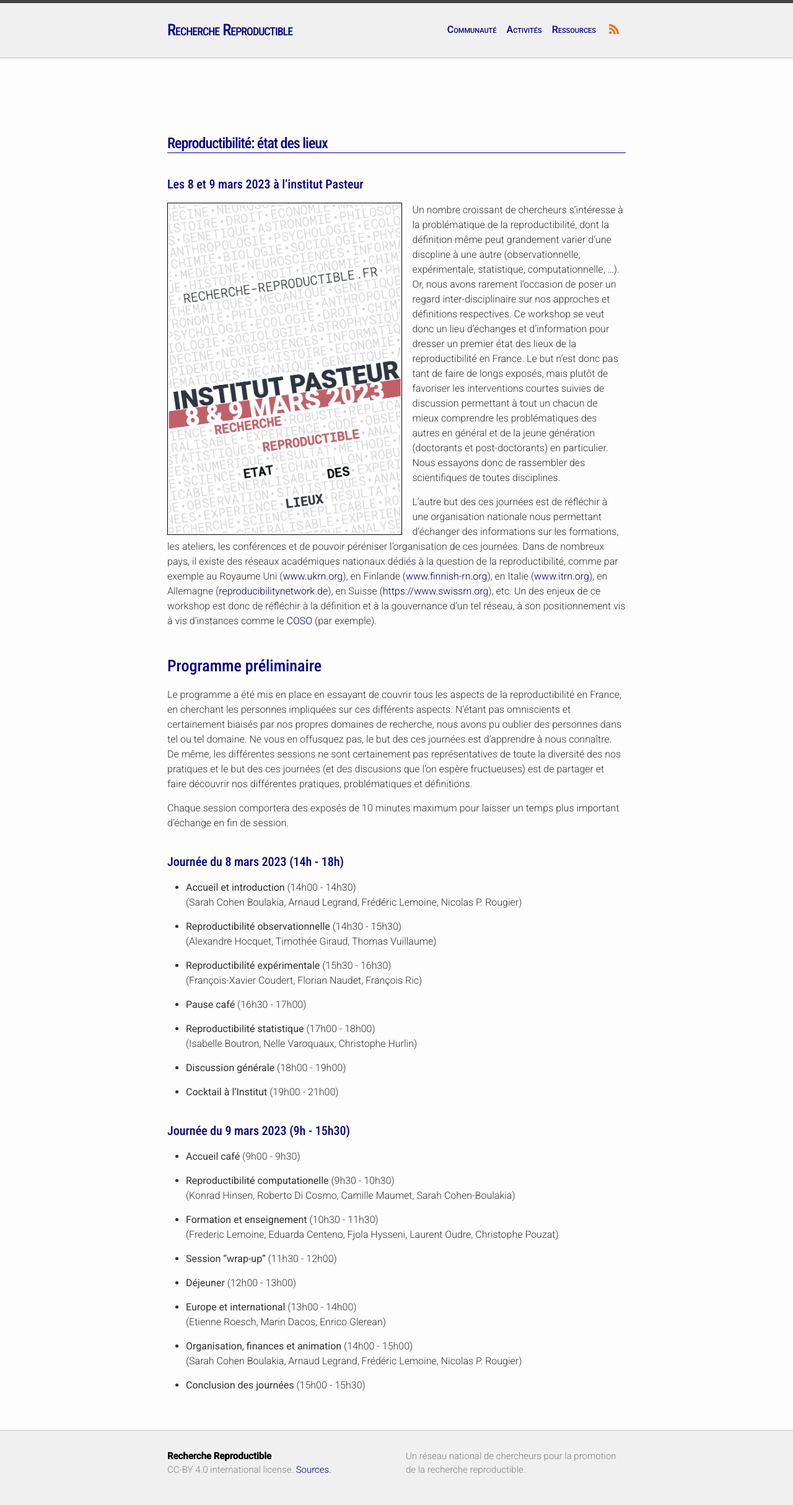
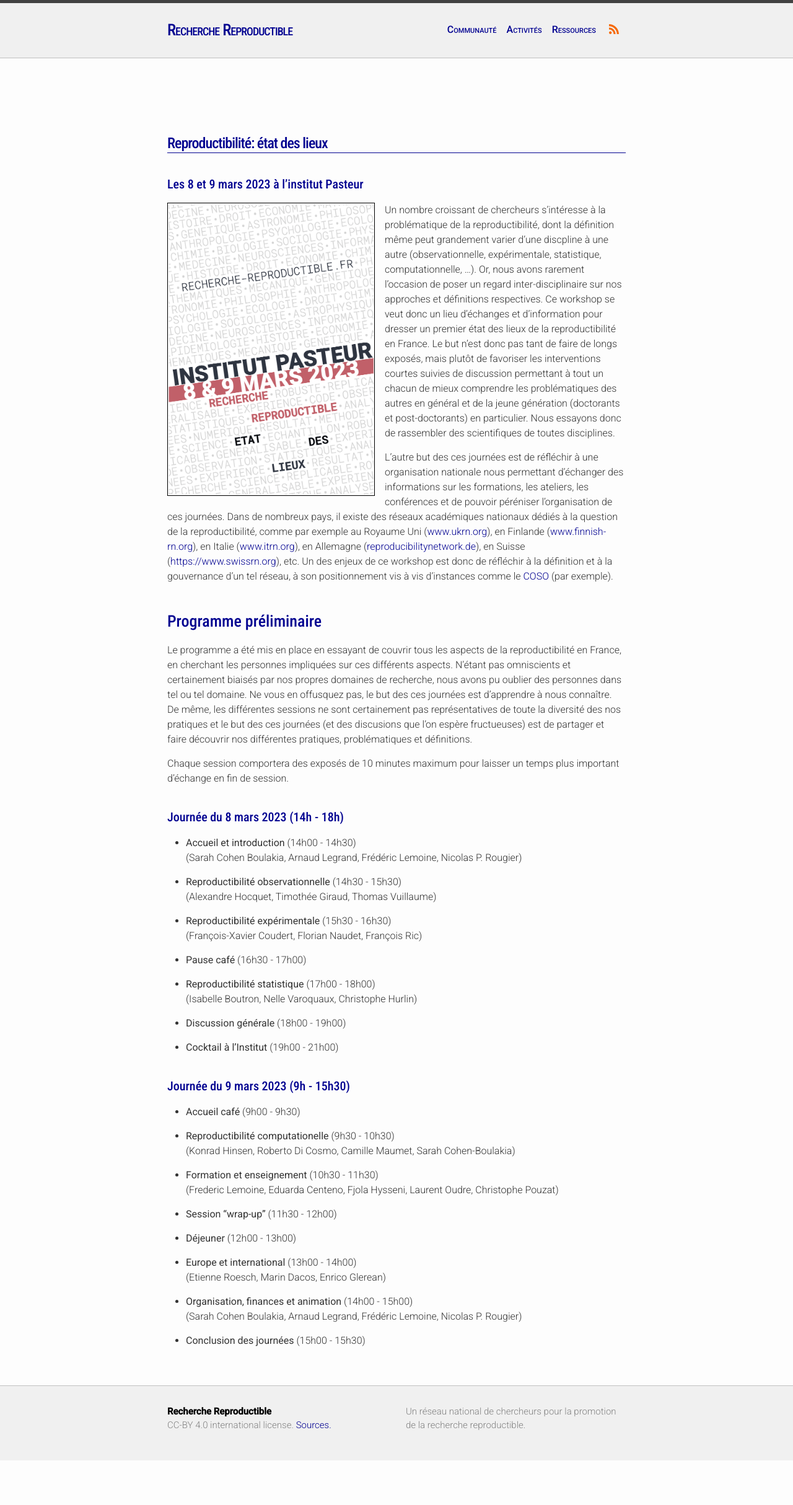
Before and after one commit to FR-RN/FR-RN, a Jekyll site: the page built from rr-days.md, in a window 1280 px wide. Shown: the whole page at 62% size. Built offline with Jekyll 4.4.1, drawn with Linux system fonts in a browser that asks for light colours; some web fonts are replaced; after the commit the page ends 2356 px from its top, so only the background shows below that.

Commit message:
Reduced poste size

```diff
--- a/rr-days.md
+++ b/rr-days.md
@@ -7,8 +7,7 @@ permalink: /rr-days/
 # Reproductibilité: état des lieux
 ## Les 8 et 9 mars 2023 à l'institut Pasteur
 
-
-[![](../assets/images/recherche-reproductible.png){: style="border: 1px solid black; width: 51%; float: left; margin-right: 1em;" }](../assets/images/recherche-reproductible.pdf)
+[![](../assets/images/recherche-reproductible.png){: style="border: 1px solid black; width: 45%; float: left; margin-right: 1em;" }](../assets/images/recherche-reproductible.pdf)
 
 Un nombre croissant de chercheurs s’intéresse à la problématique de la
 reproductibilité, dont la définition même peut grandement varier d’une
```
